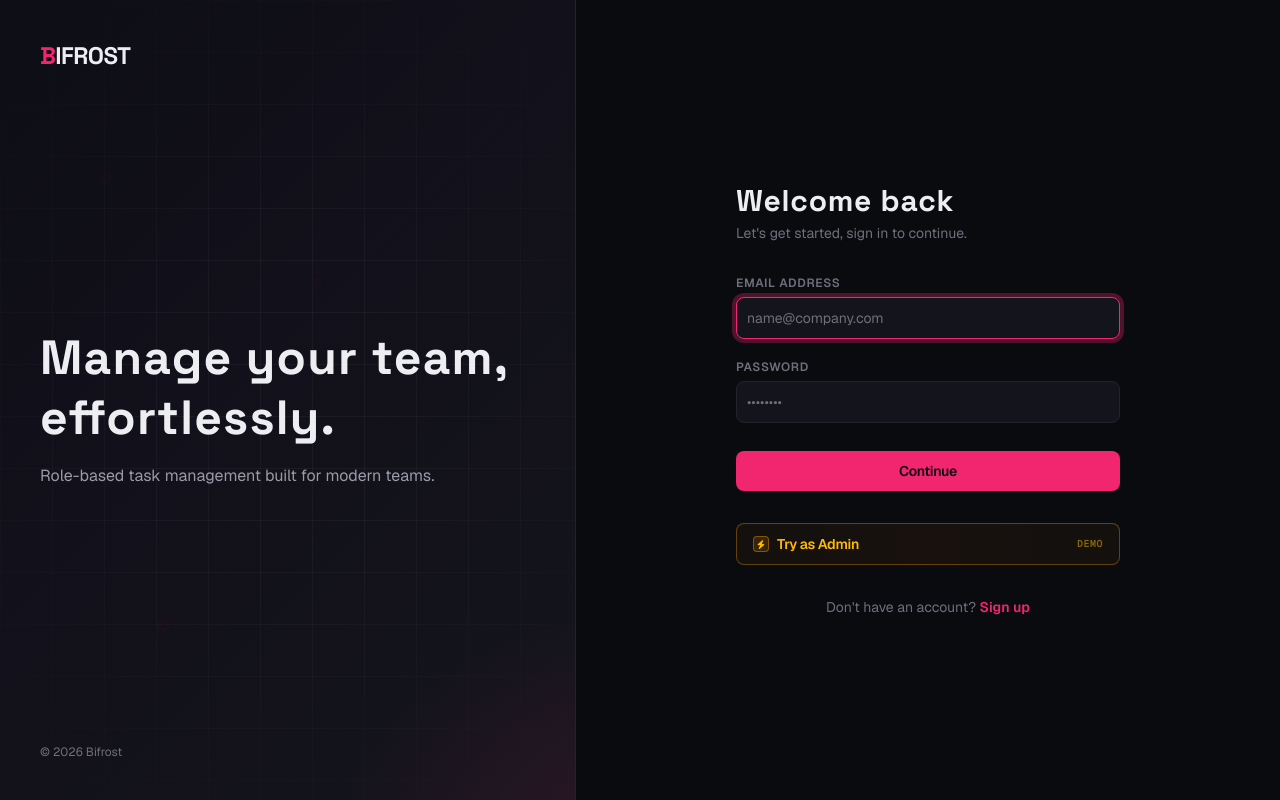
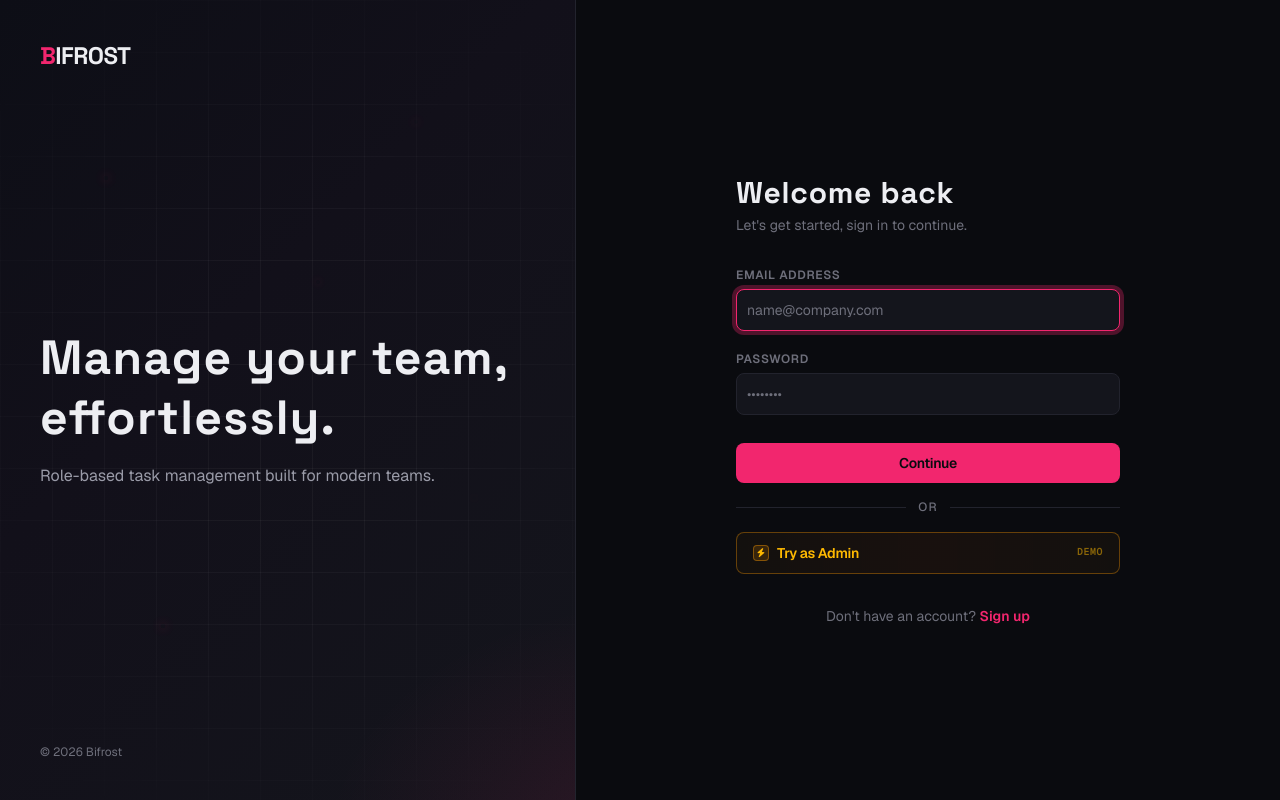
Before and after one commit to Saqib216/bifrost, a Next.js app: page /login in a window 1280 px wide. Built offline with nearby package versions, Linux system fonts and the light colour scheme; no server answers.

Commit message:
Add an OR divider between 'Continue' & 'Try as Admin' Buttons in app/login/page.tsx

```diff
--- a/app/login/page.tsx
+++ b/app/login/page.tsx
@@ -166,6 +166,14 @@ export default function LoginPage() {
                         </button>
                     </form>
 
+                    {/* OR Divider */}
+                    <div className="relative flex items-center justify-center -my-2">
+                        <div className="w-full border-t border-border" />
+                        <span className="absolute bg-surface px-3 text-xs uppercase tracking-widest text-muted font-medium">
+                            Or
+                        </span>
+                    </div>
+
                     <DemoAdminCredentials />
 
                     {/* Link to signup */}
```
